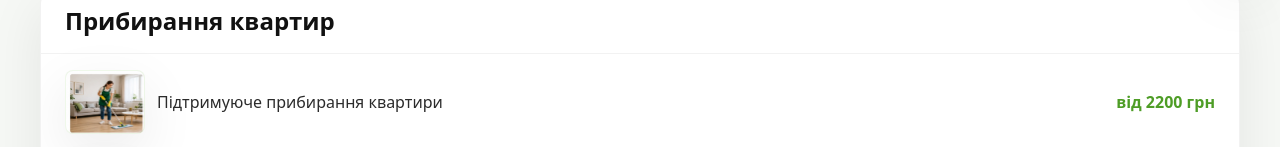
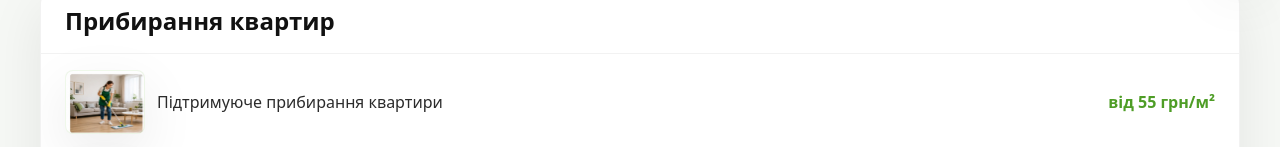
Before and after one commit to Emelkey/formula-chystoty-site, a Next.js app: page /tsiny in a window 1280 px wide. Shown: the part 805-952 px from the top of the page. Built offline with nearby package versions, Linux system fonts and the light colour scheme.

Commit message:
уцкуц

```diff
--- a/app/poslugy/page.tsx
+++ b/app/poslugy/page.tsx
@@ -7,7 +7,7 @@ import { SectionHeading } from "@/components/SectionHeading";
 import { buildMetadata, homeFaq, importantSeoLinks, servicePages } from "@/lib/site";
 
 const businessProfileServices = [
-  { slug: "prybyrannya-kvartyr-cherkasy", description: "Підтримуюче, генеральне та післябудівельне прибирання квартир у Черкасах з цінами від 2200 грн або від 100 грн/м²." },
+  { slug: "prybyrannya-kvartyr-cherkasy", description: "Прибирання квартир у Черкасах з основним акцентом на генеральне прибирання від 4000 грн. Підтримуюче прибирання — від 2200 грн." },
   { slug: "pidtrymuyuche-prybyrannya-kvartyr-cherkasy", description: "Регулярне підтримання чистоти квартири без зайвих робіт." },
   { slug: "generalne-prybyrannya-cherkasy", description: "Глибоке прибирання кухні, санвузла, меблів, підлоги та важкодоступних зон." },
   { slug: "generalne-prybyrannya-kvartyry-cherkasy", description: "Окрема посадкова сторінка для генерального прибирання квартири." },
--- a/components/PricesSeoPage.tsx
+++ b/components/PricesSeoPage.tsx
@@ -72,7 +72,7 @@ const priceGroups: PriceGroup[] = [
     title: "Прибирання квартир",
     note: "Точна вартість залежить від площі, стану приміщення, кількості забруднень, наявності меблів, складності робіт та додаткових послуг.",
     rows: [
-      ["Підтримуюче прибирання квартири", "від 2200 грн", serviceThumbs.apartmentMaintenance],
+      ["Підтримуюче прибирання квартири", "від 55 грн/м²", serviceThumbs.apartmentMaintenance],
       ["Генеральне прибирання квартири без шаф усередині", "100 грн/м²", serviceThumbs.apartmentGeneral],
       ["Генеральне прибирання квартири з шафами усередині", "120 грн/м²", serviceThumbs.apartmentGeneral],
       ["Прибирання після ремонту", "від 100 грн/м²", serviceThumbs.apartmentRenovation],
@@ -230,7 +230,7 @@ const valueItems = ["професійна команда", "власна хім
 const companyComparison = ["працює команда, а не випадкова людина", "є професійна хімія під різні поверхні", "є техніка для підлоги, меблів, ковроліну та складних забруднень", "є контроль якості після виконання робіт", "є відповідальність за результат і комунікація до старту", "є досвід складних прибирань після ремонту, пожежі, потопу та сильних забруднень", "можна працювати з бізнесом на постійній основі за регламентом"];
 
 const priceFaq: Faq[] = [
-  { question: "Скільки коштує прибирання квартири у Черкасах?", answer: "Вартість залежить від площі, стану квартири, типу прибирання та додаткових робіт. Підтримуюче прибирання стартує від 2200 грн, генеральне — від 100 грн/м² без шаф усередині або 120 грн/м² з шафами усередині, після ремонту — від 100 грн/м²." },
+  { question: "Скільки коштує прибирання квартири у Черкасах?", answer: "Вартість залежить від площі, стану квартири, типу прибирання та додаткових робіт. Підтримуюче прибирання стартує від 55 грн/м², генеральне — від 100 грн/м² без шаф усередині або 120 грн/м² з шафами усередині, після ремонту — від 100 грн/м²." },
   { question: "Чому точна ціна розраховується індивідуально?", answer: "Тому що дві квартири однакової площі можуть мати різний стан. На ціну впливає кількість забруднень, будівельний пил, меблі, санвузли, кухня, вікна, плями та складність робіт." },
   { question: "Чи приїжджаєте ви зі своєю хімією та інвентарем?", answer: "Так, команда Формули Чистоти приїжджає зі своєю професійною хімією, інвентарем і технікою." },
   { question: "Чи можна замовити тільки миття вікон або хімчистку дивана?", answer: "Так, можна замовити окрему послугу: миття вікон, хімчистку дивана, хімчистку матраца, очищення санвузла, кухні або інші додаткові роботи." },
--- a/lib/site.ts
+++ b/lib/site.ts
@@ -96,11 +96,11 @@ export const servicePages: Service[] = [
   {
     slug: "prybyrannya-kvartyr-cherkasy",
     title: "Прибирання квартир",
-    seoTitle: "Прибирання квартир Черкаси — професійний клінінг | Формула Чистоти",
-    seoDescription: "Прибирання квартир у Черкасах: підтримуюче від 2200 грн, генеральне 100–120 грн/м², післябудівельне від 100 грн/м². Команда зі своєю хімією.",
+    seoTitle: "Прибирання квартир у Черкасах — генеральне прибирання від 4000 грн | Формула Чистоти",
+    seoDescription: "Професійне прибирання квартир у Черкасах з акцентом на генеральне прибирання: кухня, санвузол, кімнати, пил, підлога, складні забруднення. Ціни від 4000 грн, підтримуюче прибирання від 2200 грн.",
     h1: "Прибирання квартир у Черкасах",
     shortDescription: "Підтримуюче, генеральне та післябудівельне прибирання квартир з професійною хімією, інвентарем і зрозумілим погодженням робіт.",
-    priceFrom: "від 2 200 грн",
+    priceFrom: "від 4000 грн",
     category: "Житловий клінінг",
     image: "/images/services/premium-apartment-cleaning.webp",
     imageAlt: "Професійне прибирання квартири у світлому інтер’єрі",
@@ -122,7 +122,7 @@ export const servicePages: Service[] = [
     seoDescription: "Підтримуюче прибирання квартири у Черкасах: регулярне миття підлоги, кухні, санвузла, поверхонь і підтримання чистоти без зайвого клопоту.",
     h1: "Підтримуюче прибирання квартири у Черкасах",
     shortDescription: "Регулярно підтримуємо порядок у квартирі, щоб вона залишалась охайною між генеральними прибираннями. Працюємо з кухнею, санвузлом, відкритими поверхнями, підлогою та побутовим пилом. Такий формат підходить для сімей, зайнятих власників, орендних квартир і квартир перед прийомом гостей.",
-    priceFrom: "від 2 200 грн",
+    priceFrom: "від 55 грн/м²",
     category: "Житловий клінінг",
     image: "/images/services/premium-apartment-cleaning.webp",
     imageAlt: "Підтримуюче прибирання квартири у світлому інтер’єрі у Черкасах",
@@ -744,13 +744,8 @@ export const priceTables = [
   {
     title: "Підтримуюче прибирання",
     rows: [
-      ["до 40 м²", "від 2200 грн"],
-      ["41–50 м²", "від 2700 грн"],
-      ["51–60 м²", "від 3300 грн"],
-      ["61–80 м²", "від 4400 грн"],
-      ["81–100 м²", "від 5000 грн"],
-      ["101–120 м²", "від 5500 грн"],
-      ["121–140 м²", "від 6600 грн"],
+      ["квартира у нормальному стані", "від 55 грн/м²"],
+      ["регулярне підтримуюче прибирання", "від 55 грн/м²"],
       ["більше 160 м²", "договірна"]
     ]
   }
@@ -794,13 +789,13 @@ export const additionalPrices = [
 export const popularPrices = [
   { title: "Прибирання після ремонту та будівництва", price: "від 100 грн/м²", unit: "за м²", description: "Фінальна ціна залежить від площі, будівельного пилу, вікон і стану поверхонь." },
   { title: "Генеральне прибирання", price: "від 100 грн/м²", unit: "без шаф усередині", description: "Глибоке прибирання квартири, будинку або офісу. З шафами усередині — 120 грн/м²." },
-  { title: "Підтримуюче прибирання", price: "від 2200 грн", unit: "до 40 м²", description: "Регулярний догляд за чистотою без післяремонтних забруднень." },
+  { title: "Підтримуюче прибирання", price: "від 55 грн/м²", unit: "за м²", description: "Регулярний догляд за чистотою без післяремонтних забруднень." },
   { title: "Миття вікон", price: "від 160 грн/м²", unit: "за м²", description: "Сезонне або післяремонтне миття скла, рам і підвіконь. Мінімальний виїзд — 3000 грн." },
   { title: "Хімчистка меблів", price: "від 300 грн", unit: "стілець", description: "Кутовий диван — від 2500 грн, двоспальний — від 2000 грн, матраци — від 1200 грн." }
 ];
 
 export const priceGuideSections = [
-  { title: "Прибирання квартир", price: "від 2200 грн", description: "Підтримуюче, разове або генеральне прибирання квартири.", href: "/prybyrannya-kvartyr-cherkasy" },
+  { title: "Прибирання квартир", price: "від 4000 грн", description: "Основний акцент — генеральне прибирання квартири. Підтримуюче прибирання доступне як дешевший формат.", href: "/prybyrannya-kvartyr-cherkasy" },
   { title: "Генеральне прибирання", price: "від 100 грн/м²", description: "Глибоке очищення кухні, санвузлів, кімнат і важкодоступних зон. З шафами усередині — 120 грн/м².", href: "/generalne-prybyrannya-cherkasy" },
   { title: "Прибирання після ремонту та будівництва", price: "від 100 грн/м²", description: "Будівельний пил, плитка, підлога, вікна й фінальна підготовка приміщення.", href: "/prybyrannya-pislya-remontu-cherkasy" },
   { title: "Прибирання будинків", price: "від 4000 грн", description: "Будинки, котеджі, сходи, санвузли, кухні та великі площі.", href: "/prybyrannya-budynkiv-cherkasy" },
@@ -1428,12 +1423,14 @@ export const blogPosts = [
 
 const serviceSeoEnhancements: Record<string, Partial<Service>> = {
   "prybyrannya-kvartyr-cherkasy": {
-    seoTitle: "Прибирання квартир у Черкасах | Формула Чистоти",
-    seoDescription: "Прибирання квартир у Черкасах: підтримуюче від 2200 грн, генеральне 100–120 грн/м², післябудівельне від 100 грн/м². Виїзд, професійна хімія, свій інвентар.",
-    shortDescription: "Професійно прибираємо квартири у Черкасах у трьох форматах: підтримуюче прибирання для регулярної чистоти, генеральне прибирання для глибокого очищення та післябудівельне прибирання після ремонту. Приїжджаємо зі своїм інвентарем і професійною хімією, погоджуємо перелік робіт до старту та одразу пояснюємо, від чого залежить ціна.",
+    seoTitle: "Прибирання квартир у Черкасах — генеральне прибирання від 4000 грн | Формула Чистоти",
+    seoDescription: "Професійне прибирання квартир у Черкасах з акцентом на генеральне прибирання: кухня, санвузол, кімнати, пил, підлога, складні забруднення. Ціни від 4000 грн, підтримуюче прибирання від 2200 грн.",
+    priceFrom: "від 4000 грн",
+    shortDescription: "Прибирання квартир у Черкасах від 4000 грн з основним акцентом на повноцінне генеральне прибирання. Ретельно очищаємо кухню, санвузол, кімнати, підлогу, меблеві фасади, двері, ручки, вимикачі, підвіконня та важкодоступні місця. Підтримуюче прибирання залишаємо як окремий дешевший формат для квартир у доброму стані.",
     seoIntro: [
-      "Прибирання квартир у Черкасах може бути дуже різним за обсягом. Іноді потрібно просто підтримати порядок після активного тижня, іноді квартира потребує повного генерального очищення, а після ремонту або будівельних робіт доводиться прибирати дрібний пил, плитку, підлогу, підвіконня та сліди матеріалів. Саме тому Формула Чистоти не продає одну універсальну послугу для всіх випадків, а підбирає формат під реальний стан квартири.",
-      "Підтримуюче прибирання підходить для регулярного догляду: прибрати пил, вимити підлогу, освіжити кухню, санвузол і основні поверхні. Генеральне прибирання квартири потрібне, коли накопичився пил біля плінтусів, у важкодоступних місцях, на кухонних фасадах, сантехніці та меблях. Післябудівельне прибирання квартири виконуємо після ремонту, коли звичайні побутові засоби не справляються з будівельним пилом, нальотом і залишками робіт.",
+      "Найчастіше клієнти замовляють саме генеральне прибирання квартири, коли потрібно не просто протерти пил, а повністю привести житло до чистого стану: кухня, санвузол, кімнати, підлога, меблі, двері, ручки, вимикачі, підвіконня та важкодоступні місця.",
+      "Прибирання квартир у Черкасах може бути різним за обсягом, але основний комерційний формат цієї сторінки — повноцінне генеральне прибирання квартири від 4000 грн. Така послуга потрібна після тривалої перерви у прибиранні, перед заселенням, після орендарів, перед святами або тоді, коли підтримуючого прибирання вже недостатньо.",
+      "Підтримуюче прибирання залишаємо як додатковий дешевший варіант для регулярного догляду: прибрати пил, вимити підлогу, освіжити кухню, санвузол і основні поверхні. Післяремонтне прибирання квартири виконуємо окремо, коли потрібно прибрати будівельний пил, плитку, підлогу, підвіконня та сліди матеріалів.",
       "Перед виїздом ми уточнюємо площу, кількість кімнат, стан кухні та санвузла, чи потрібно мити шафи всередині, вікна, духовку, холодильник або додавати хімчистку меблів. Так клієнт одразу розуміє, який формат краще замовити, яка буде орієнтовна ціна та скільки часу займе робота."
     ],
     included: ["підтримуюче прибирання: прибираємо пил з відкритих поверхонь, миємо підлогу, освіжаємо кухню, санвузол, коридор і кімнати", "генеральне прибирання: глибше очищуємо плінтуси, двері, підвіконня, меблеві фасади, сантехніку, кухонні поверхні та важкодоступні місця", "післябудівельне прибирання: видаляємо будівельний пил, миємо підлогу, плитку, підвіконня, двері, доступні поверхні та готуємо квартиру до заселення", "підбираємо професійну хімію під матеріали, щоб не пошкодити ламінат, плитку, меблі, сантехніку чи кухонні фасади", "виносимо дрібне побутове сміття в межах погодженого обсягу та залишаємо квартиру готовою до користування", "за потреби додаємо миття вікон, хімчистку меблів, очищення духовки, холодильника або окреме генеральне прибирання кухні"],
@@ -1441,42 +1438,49 @@ const serviceSeoEnhancements: Record<string, Partial<Service>> = {
     whenNeeded: ["для регулярного підтримання чистоти, якщо хочеться мати охайну квартиру без витрачання вихідних", "після орендарів, переїзду або перед заселенням нових мешканців", "коли потрібне генеральне прибирання квартири з кухнею, санвузлом, плінтусами й важкодоступними зонами", "після ремонту або будівельних робіт, коли залишився дрібний пил на підлозі, плитці, підвіконнях і поверхнях", "перед продажем, здачею в оренду, фотозйомкою або важливою подією", "коли потрібно швидко зрозуміти ціну та замовити команду зі своїм інвентарем"],
     priceDetails: [
       {
+        title: "Генеральне прибирання квартири",
+        price: "від 4000 грн",
+        description: "Основний формат для цієї сторінки: кухня, санвузол, кімнати, підлога, меблеві фасади, двері, ручки, вимикачі, підвіконня та важкодоступні місця."
+      },
+      {
         title: "Підтримуюче прибирання квартири",
         price: "від 2200 грн",
-        description: "Регулярний догляд за квартирою без складних забруднень: пил, підлога, кухня, санвузол, відкриті поверхні та дрібне побутове сміття."
-      },
-      {
-        title: "Генеральне без шаф усередині",
-        price: "100 грн/м²",
-        description: "Глибоке прибирання квартири з кухнею, санвузлом, плінтусами, меблевими фасадами, підлогою та важкодоступними зонами без очищення шаф усередині."
-      },
-      {
-        title: "Генеральне з шафами усередині",
-        price: "120 грн/м²",
-        description: "Розширене генеральне прибирання квартири з миттям шаф усередині, якщо полиці звільнені або доступ до речей погоджений заздалегідь."
-      },
-      {
-        title: "Післябудівельне прибирання квартири",
-        price: "від 100 грн/м²",
-        description: "Прибирання після ремонту або будівництва: будівельний пил, підлога, плитка, двері, підвіконня, сантехніка та підготовка квартири до заселення."
+        description: "Додатковий дешевший варіант для квартири у нормальному стані: пил, підлога, кухня, санвузол, відкриті поверхні та дрібне побутове сміття."
+      },
+      {
+        title: "Прибирання після ремонту",
+        price: "від 4800 грн",
+        description: "Післяремонтне прибирання квартири з видаленням будівельного пилу, миттям підлоги, плитки, дверей, підвіконь і сантехніки."
+      },
+      {
+        title: "Миття вікон",
+        price: "від 160 грн/м²",
+        description: "Скло, рами, підвіконня, балкони та післяремонтні забруднення на вікнах розраховуємо окремо."
+      },
+      {
+        title: "Мінімальний виїзд",
+        price: "від 3000 грн",
+        description: "Мінімальна сума виїзду команди по місту для окремих або невеликих робіт."
       }
     ],
     priceTable: {
       title: "Ціни на прибирання квартир у Черкасах",
       rows: [
-        ["Підтримуюче прибирання квартири", "від 2200 грн"],
-        ["Генеральне прибирання без шаф усередині", "100 грн/м²"],
-        ["Генеральне прибирання з шафами усередині", "120 грн/м²"],
-        ["Післябудівельне прибирання квартири", "від 100 грн/м²"]
+        ["1-кімнатна квартира — генеральне прибирання", "від 4000 грн"],
+        ["2-кімнатна квартира — генеральне прибирання", "від 5000 грн"],
+        ["3-кімнатна квартира — генеральне прибирання", "від 6000 грн"],
+        ["4-кімнатна квартира або велика площа", "індивідуальний розрахунок"],
+        ["Після ремонту", "від 4800 грн"],
+        ["Підтримуюче прибирання", "від 2200 грн"]
       ],
-      note: "Фінальна ціна залежить від площі квартири, стану кухні та санвузла, кількості речей, складності доступу, післяремонтного пилу та додаткових робіт."
+      note: "Фінальна ціна залежить від площі квартири, стану кухні та санвузла, кількості жиру, пилу, меблів, складності доступу, післяремонтного пилу та додаткових робіт."
     },
     priceFactors: ["формат послуги: підтримуюче, генеральне або післябудівельне прибирання", "площа квартири, кількість кімнат і санвузлів", "стан кухні, кількість жиру, нальоту та складних забруднень", "чи потрібно мити шафи всередині, духовку, холодильник, вікна або додавати хімчистку", "кількість речей на відкритих поверхнях і складність доступу до зон", "терміновість виїзду, бажаний час виконання та виїзд за межі Черкас"],
     trustItems: ["працюємо у Черкасах і погоджуємо виїзд по області", "приїжджаємо зі своїм інвентарем і професійною хімією", "пояснюємо різницю між підтримуючим, генеральним і післябудівельним прибиранням", "підбираємо формат під квартиру, а не продаємо зайві роботи", "можна замовити разове або регулярне прибирання", "швидко приймаємо заявку телефоном, у Telegram або Viber"],
     faq: [
-      { question: "Скільки коштує прибирання квартири у Черкасах?", answer: "Підтримуюче прибирання квартири коштує від 2200 грн. Генеральне прибирання без шаф усередині — 100 грн/м², з шафами усередині — 120 грн/м². Післябудівельне прибирання квартири стартує від 100 грн/м²." },
+      { question: "Скільки коштує прибирання квартири у Черкасах?", answer: "Основний формат цієї сторінки — генеральне прибирання квартири від 4000 грн. Підтримуюче прибирання квартири коштує від 2200 грн, прибирання після ремонту — від 4800 грн." },
       { question: "Чим відрізняється підтримуюче, генеральне і післябудівельне прибирання?", answer: "Підтримуюче прибирання прибирає регулярний побутовий пил і бруд. Генеральне глибше очищує кухню, санвузол, плінтуси, фасади й важкодоступні місця. Післябудівельне прибирання потрібне після ремонту, коли є будівельний пил, сліди матеріалів і наліт на поверхнях." },
-      { question: "Скільки коштує генеральне прибирання квартири?", answer: "Генеральне прибирання квартири без миття шаф усередині коштує 100 грн/м². Якщо потрібно мити шафи всередині, ціна становить 120 грн/м²." },
+      { question: "Скільки коштує генеральне прибирання квартири?", answer: "Генеральне прибирання квартири у Черкасах стартує від 4000 грн для 1-кімнатної квартири. Для 2-кімнатної квартири орієнтир від 5000 грн, для 3-кімнатної — від 6000 грн, великі квартири розраховуємо індивідуально." },
       { question: "Коли краще замовляти підтримуюче прибирання?", answer: "Підтримуюче прибирання варто замовляти для регулярного догляду, після активного тижня, перед гостями або тоді, коли квартира загалом у нормальному стані, але потрібна чистота без глибокого очищення." },
       { question: "Чи прибираєте квартири після ремонту або будівництва?", answer: "Так, виконуємо післябудівельне прибирання квартир у Черкасах. Видаляємо будівельний пил, миємо підлогу, плитку, підвіконня, двері, сантехніку та готуємо квартиру до заселення." },
       { question: "Чи входить миття шаф усередині?", answer: "У генеральному прибиранні це окремий формат. Без шаф усередині ціна 100 грн/м², з миттям шаф усередині — 120 грн/м². Доступ до речей і полиць погоджуємо до старту." },
```
Also changed, not shown: components/ServicePageLayout.tsx (+8 -1 lines), next.config.ts (+14 -0 lines).
